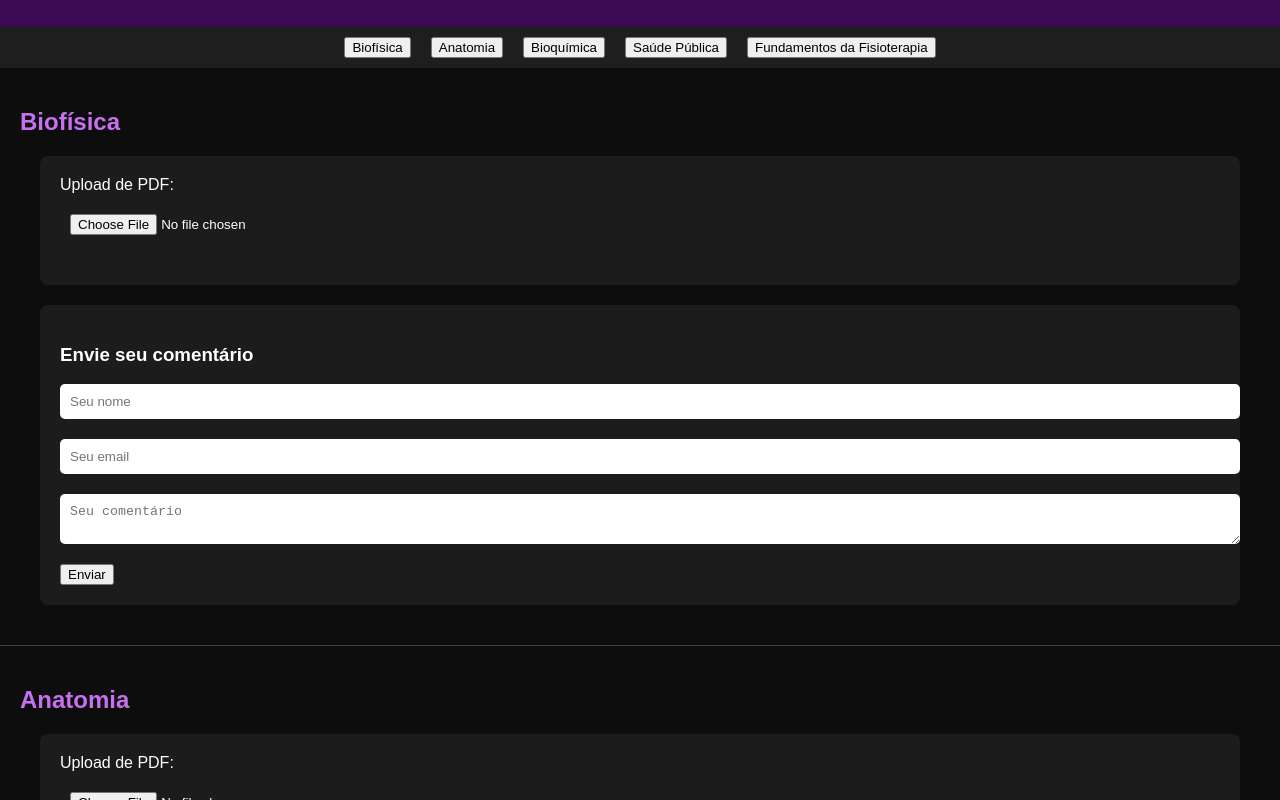
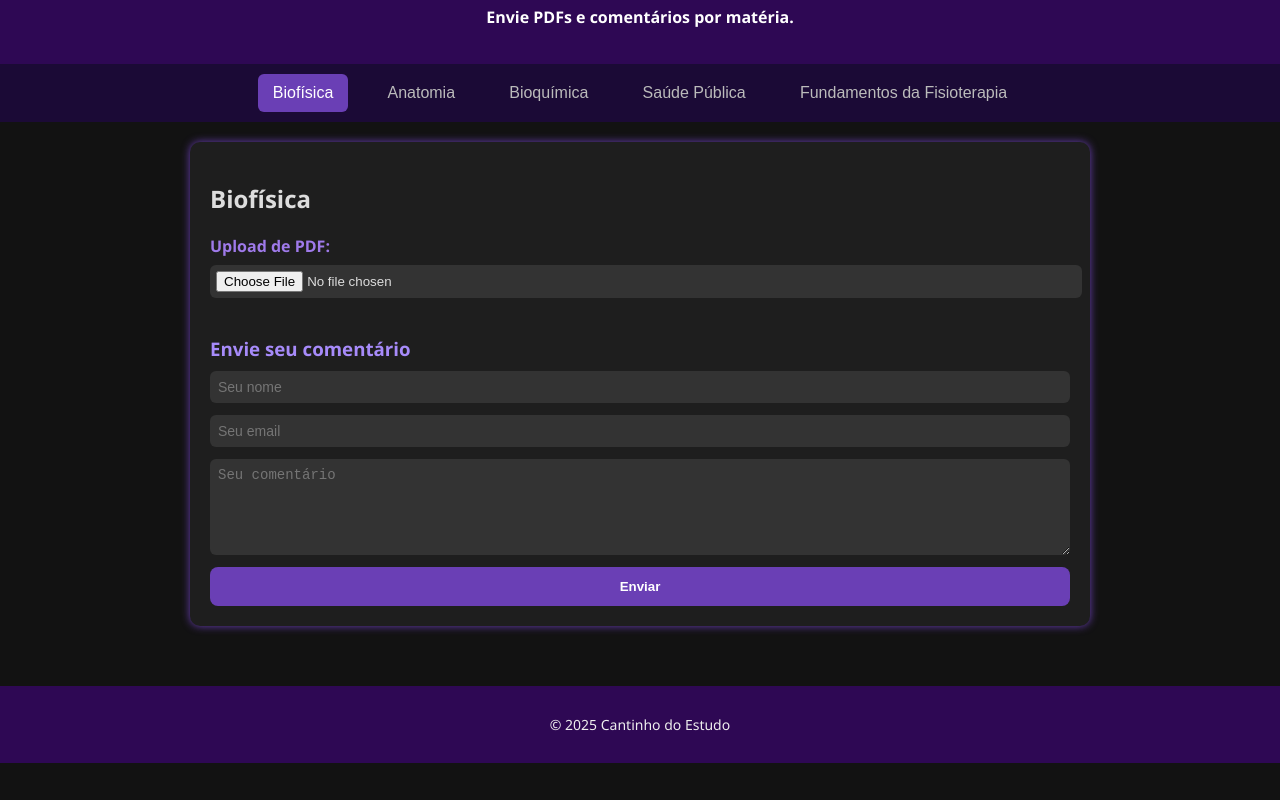
Before and after one commit to fawn2912/cantinho-de-estudos-, a plain HTML site: page index.html in a window 1280 px wide. Shown: the part 100-900 px from the top of the page. After the commit the page ends 863 px from the top, so only its background shows below. Drawn offline with Linux system fonts and the light colour scheme.

Commit message:
Update style.css

```diff
--- a/style.css
+++ b/style.css
@@ -1,84 +1,152 @@
+/* Cores roxo e preto com cinza */
 body {
-  font-family: Arial, sans-serif;
-  margin: 0;
-  padding: 0;
-  background-color: #0d0d0d;
-  color: #ffffff;
+  background: #121212;
+  color: #ddd;
+  font-family: 'Segoe UI', Tahoma, Geneva, Verdana, sans-serif;
+  margin: 0; padding: 0;
 }
 
 header {
-  background-color: #3b0a53;
+  background: #2e0854;
   padding: 20px;
+  text-align: center;
+  color: #fff;
+  font-weight: bold;
+}
+
+nav {
+  background: #1b0a36;
+  padding: 10px;
   text-align: center;
 }
 
-header h1 {
-  margin: 0;
-  color: #fff;
+nav button.tab-btn {
+  background: transparent;
+  border: none;
+  color: #bbb;
+  font-size: 16px;
+  margin: 0 10px;
+  padding: 10px 15px;
+  cursor: pointer;
+  border-radius: 6px;
+  transition: background 0.3s;
 }
 
-nav {
-  display: flex;
-  justify-content: center;
-  gap: 20px;
-  background-color: #1e1e1e;
-  padding: 10px;
+nav button.tab-btn.active,
+nav button.tab-btn:hover {
+  background: #6a3fb5;
+  color: white;
 }
 
-nav a {
-  color: #ffaaff;
-  text-decoration: none;
-  font-weight: bold;
-}
-
-nav a:hover {
-  text-decoration: underline;
+main {
+  padding: 20px;
+  max-width: 900px;
+  margin: 0 auto;
 }
 
 .materia {
-  padding: 20px;
-  border-bottom: 1px solid #444;
+  display: none;
 }
 
-.materia h2 {
-  color: #c770f0;
+.materia.ativo {
+  display: block;
+  background: #1e1e1e;
+  border-radius: 10px;
+  padding: 20px;
+  box-shadow: 0 0 8px #6a3fb5;
 }
 
-.upload-area, form {
-  padding: 20px;
-  background-color: #1c1c1c;
-  margin: 20px;
-  border-radius: 8px;
+.upload-area label {
+  display: block;
+  margin-bottom: 8px;
+  font-weight: 600;
+  color: #9f7aea;
 }
 
-input[type="file"],
-input[type="text"],
-input[type="email"],
-textarea,
-input[type="submit"] {
-  display: block;
+.upload-area input[type="file"] {
+  border-radius: 6px;
+  background: #333;
+  border: none;
+  padding: 6px;
+  color: #ddd;
   width: 100%;
-  margin-top: 10px;
-  margin-bottom: 20px;
-  padding: 10px;
-  border: none;
-  border-radius: 5px;
-}
-
-input[type="submit"] {
-  background-color: #7e3af2;
-  color: white;
-  font-weight: bold;
   cursor: pointer;
 }
 
-input[type="submit"]:hover {
-  background-color: #a24be6;
+.lista-pdfs {
+  list-style: none;
+  margin: 15px 0;
+  padding-left: 0;
+}
+
+.lista-pdfs li {
+  background: #2a1e4a;
+  margin-bottom: 8px;
+  border-radius: 6px;
+  padding: 8px 12px;
+  cursor: pointer;
+  transition: background 0.3s;
+  word-break: break-word;
+}
+
+.lista-pdfs li:hover {
+  background: #6a3fb5;
+  color: white;
+}
+
+.lista-pdfs li a {
+  color: inherit;
+  text-decoration: none;
+  display: block;
+}
+
+.comentario-form {
+  margin-top: 20px;
+  display: flex;
+  flex-direction: column;
+}
+
+.comentario-form h3 {
+  margin-bottom: 10px;
+  color: #a78bfa;
+}
+
+.comentario-form input,
+.comentario-form textarea {
+  margin-bottom: 12px;
+  padding: 8px;
+  border-radius: 6px;
+  border: none;
+  font-size: 14px;
+  background: #333;
+  color: #eee;
+}
+
+.comentario-form textarea {
+  resize: vertical;
+  min-height: 80px;
+}
+
+.comentario-form button {
+  background: #6a3fb5;
+  color: white;
+  border: none;
+  padding: 12px;
+  font-weight: bold;
+  border-radius: 8px;
+  cursor: pointer;
+  transition: background 0.3s;
+}
+
+.comentario-form button:hover {
+  background: #8e6ed7;
 }
 
 footer {
+  margin-top: 40px;
+  padding: 15px;
   text-align: center;
-  padding: 15px;
-  background-color: #121212;
-  color: #aaa;
+  background: #2e0854;
+  color: #eee;
+  font-size: 14px;
 }
```
